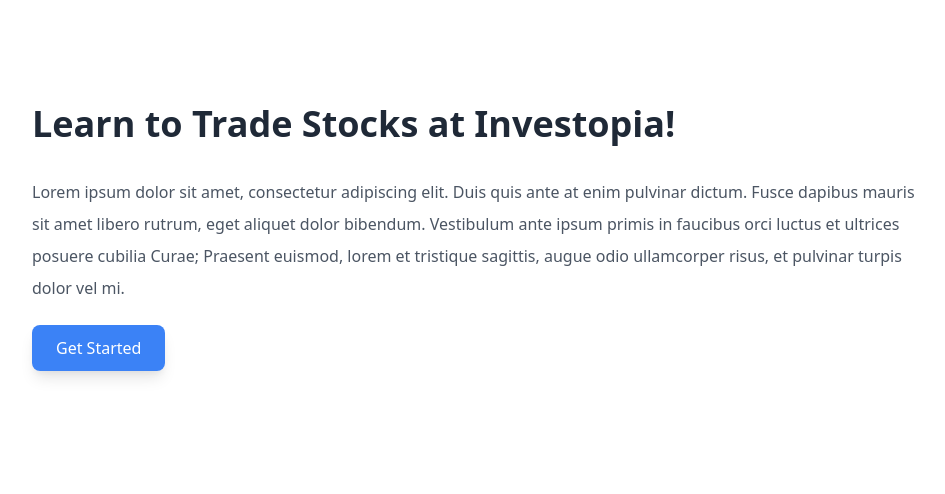
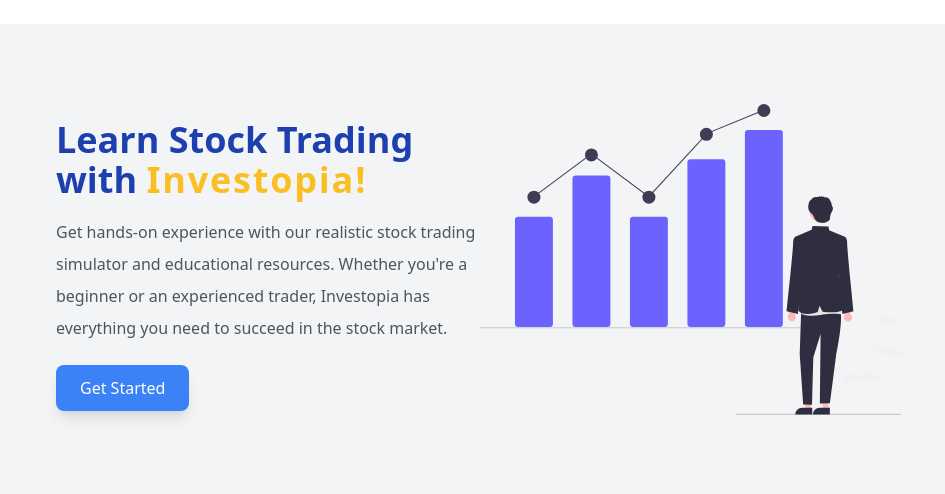
Before and after one commit to hateryx/efinance, a Flask app: page / in a window 1280 px wide. Shown: the part 114-608 px from the top of the page, without its empty margins (160-1105 px from the left). Run offline with Flask 3, Linux system fonts and the light colour scheme.

Commit message:
New features added

```diff
--- a/app.py
+++ b/app.py
@@ -10,7 +10,7 @@
 from tempfile import mkdtemp
 from werkzeug.security import check_password_hash, generate_password_hash
 
-from helpers import apology, login_required, lookup, usd
+from helpers import apology, login_required, lookup, usd, percent, top_performing_stocks
 
 from dotenv import load_dotenv
 
@@ -20,7 +20,9 @@
 fin_app.secret_key = "Hello World"
 fin_app.config['SQLALCHEMY_DATABASE_URI'] = 'sqlite:///finance.db'
 fin_app.config["SQLALCHEMY_TRACK_MODIFICATIONS"] = False
+
 fin_app.jinja_env.filters['usd'] = usd
+fin_app.jinja_env.filters['percent'] = percent
 
 db = SQLAlchemy(fin_app)
 
@@ -314,7 +316,9 @@
         return render_template("quote.html", symbol=symbol, company=company, price=price, current_cash=current_cash)
 
     else:
-        return render_template("quote.html")
+        stock_reco = top_performing_stocks()
+
+        return render_template("quote.html", stock_reco=stock_reco, test=stock_reco)
 
 
 @fin_app.route("/buy", methods=["GET", "POST"])
@@ -423,28 +427,7 @@
         stock_hash_map[key] = 0
         stock_hash_map[key] += each['no_of_shares']
 
-    # test = stock_owned_hash_map['AMZN']
-
-    # query_stock = db.session.query(stock_txn.stock, stock_txn.txn_type, stock_txn.no_of_shares, stock_txn.total_cost)\
-    #     .filter(stock_txn.user_id == current_user)\
-    #     .all()
-
-    # for stock, txn_type, no_of_shares, total_cost in query_stock:
-    #     if stock not in stock_holdings:
-    #         stock_holdings.append(stock)
-
-    # stock_hash_map = {}
-    # for row in query_stock:
-    #     stock, txn_type, no_of_shares, total_cost = row
-    #     if stock not in stock_hash_map:
-    #         stock_hash_map[stock] = 0
-    #     if txn_type == "buy":
-    #         stock_hash_map[stock] += no_of_shares
-    #     else:
-    #         stock_hash_map[stock] -= no_of_shares
-
     if request.method == "POST":
-        # sell_symbol =
         sell_symbol = request.form.get("symbol")
         shares_to_sell = request.form.get("shares")
 
--- a/templates/index.html
+++ b/templates/index.html
@@ -6,13 +6,21 @@
 {% block main %}
 <div class="container mx-auto">
     <!-- Hero section -->
-    <section class="bg-white py-20">
-        <div class="max-w-4xl mx-auto">
-            <h1 class="text-4xl font-bold text-gray-800 mb-8">Learn to Trade Stocks at Investopia!</h1>
-            <p class="text-gray-600 leading-loose mb-8">Lorem ipsum dolor sit amet, consectetur adipiscing elit. Duis quis ante at enim pulvinar dictum. Fusce dapibus mauris sit amet libero rutrum, eget aliquet dolor bibendum. Vestibulum ante ipsum primis in faucibus orci luctus et ultrices posuere cubilia Curae; Praesent euismod, lorem et tristique sagittis, augue odio ullamcorper risus, et pulvinar turpis dolor vel mi.</p>
-            <a href="#" class="bg-blue-500 text-white px-6 py-3 rounded-lg shadow-lg hover:bg-blue-600 transition-colors duration-300">Get Started</a>
+    <section class="bg-gray-100 py-20">
+        <div class="max-w-4xl mx-auto px-6">
+          <div class="flex flex-col md:flex-row items-center justify-between">
+            <div class="md:w-1/2 mb-8 md:mb-0">
+              <h1 class="text-4xl font-bold text-blue-800 mb-4">Learn Stock Trading with <span class="text-yellow-400 tracking-wider">Investopia!</span></h1>
+              <p class="text-gray-600 leading-loose mb-8">Get hands-on experience with our realistic stock trading simulator and educational resources. Whether you're a beginner or an experienced trader, Investopia has everything you need to succeed in the stock market.</p>
+              <a href="#" class="bg-blue-500 text-white px-6 py-3 rounded-lg shadow-lg hover:bg-blue-600 transition-colors duration-300">Get Started</a>
+            </div>
+            <div class="md:w-1/2">
+              <img src="static/assets/hero-image.svg" alt="Stock Trading Image" class="w-full h-auto">
+            </div>
+          </div>
         </div>
-    </section>
+      </section>
+
 </body>
 
 
--- a/templates/layout.html
+++ b/templates/layout.html
@@ -99,7 +99,7 @@
       </nav>
     </header>
 
-    <main class="mx-auto my-6">{% block main %}{% endblock %}</main>
+  <main class="mx-auto my-6">{% block main %}{% endblock %}</main>
   </body>
   <script>
     const button = document.querySelector('button[aria-label="Toggle menu"]');
```
Also changed, not shown: helpers.py (+25 -0 lines), templates/quote.html (+27 -4 lines), static/assets/hero-image.svg (added).
